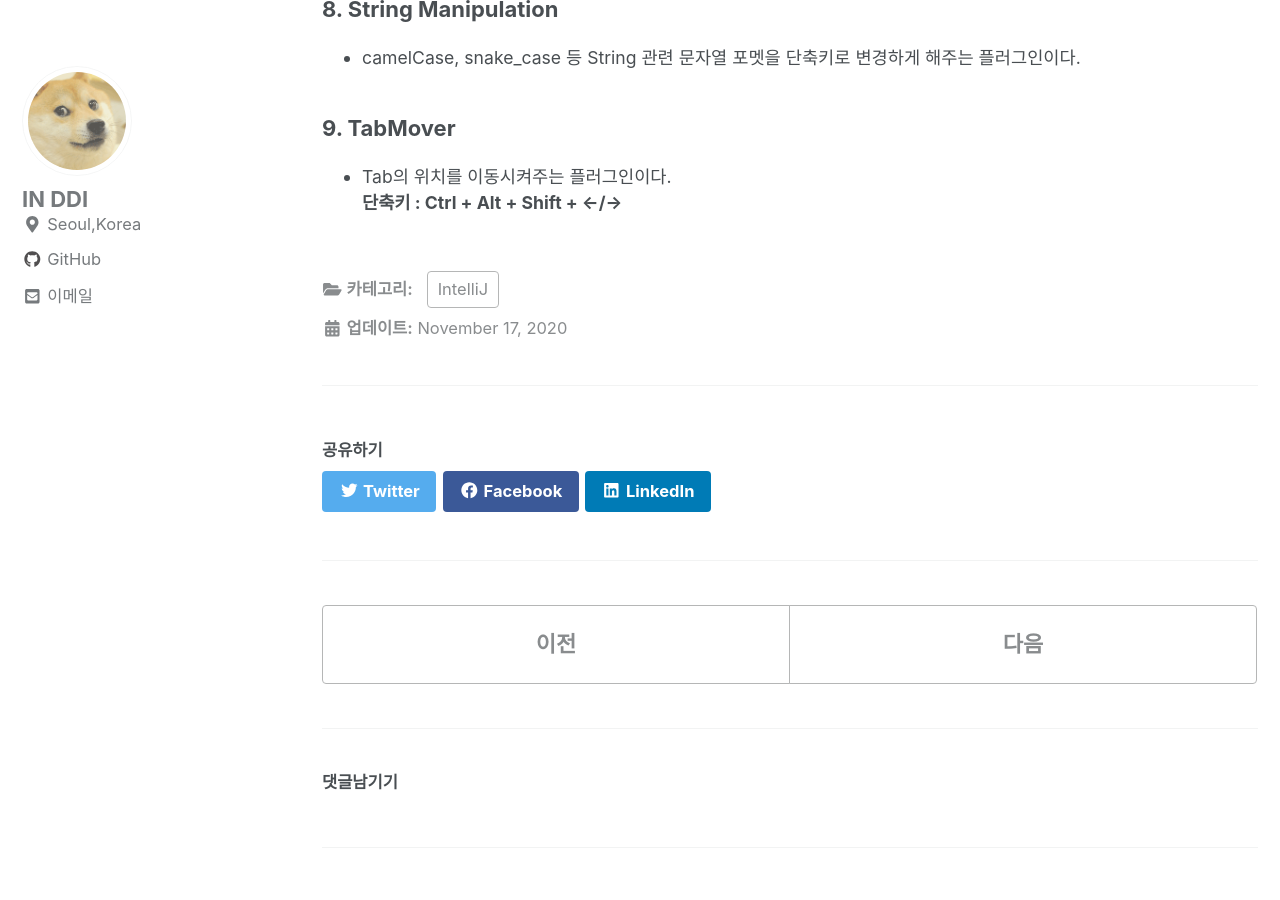
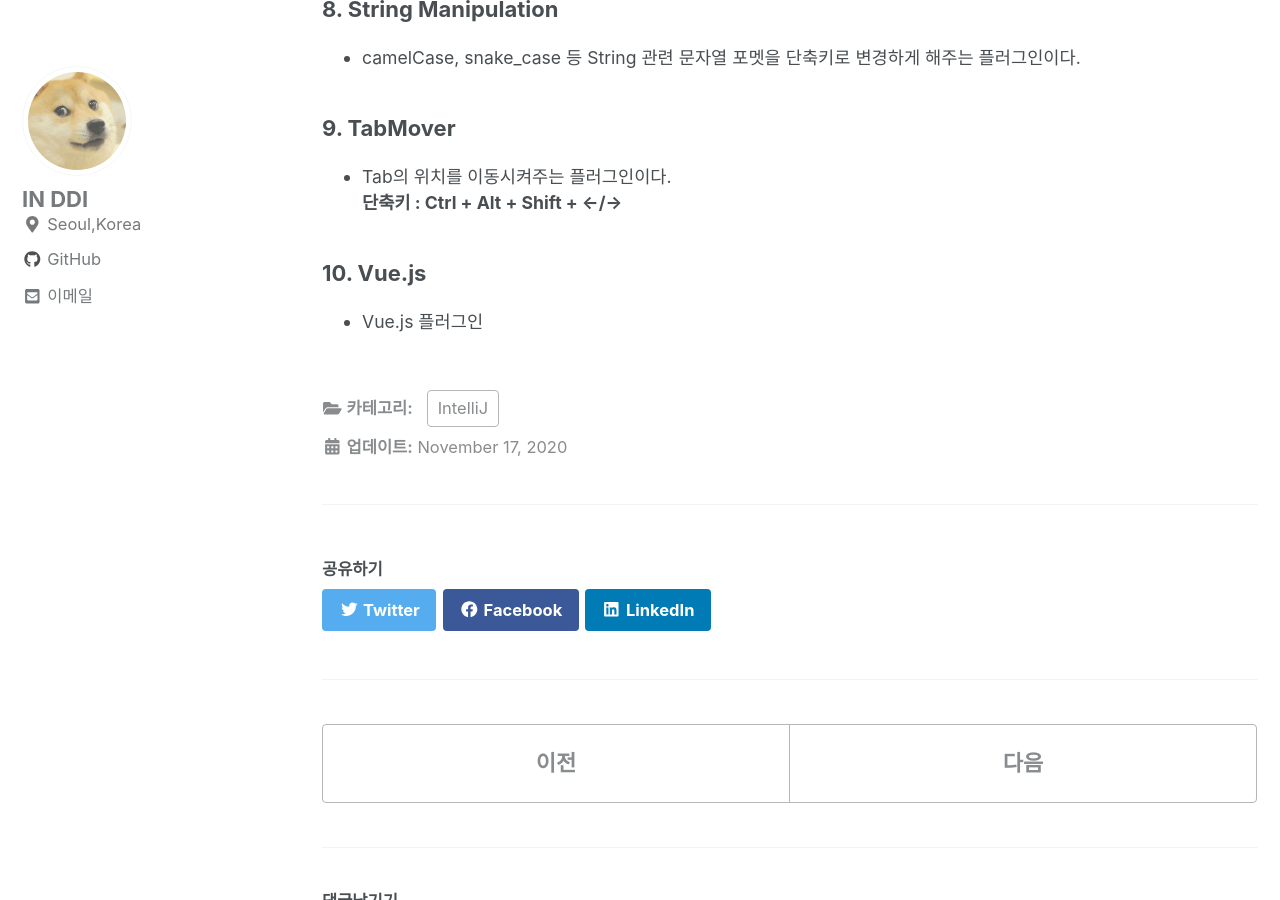
Before and after one commit to InSeok9068/inseok9068.github.io, a Jekyll site: the page built from _posts/intellij/2020-11-17-intellij-plugins.md, in a window 1280 px wide and 900 px high, scrolled down 1333 px. Built offline with Jekyll 4.4.1, drawn with Linux system fonts in a browser that asks for light colours; cached includes are drawn as plain includes; nearby versions of some CDN libraries; comment, search, counter and statistics services are not loaded.

Commit message:
vue.js 플러그인 추가

```diff
--- a/_posts/intellij/2020-11-17-intellij-plugins.md
+++ b/_posts/intellij/2020-11-17-intellij-plugins.md
@@ -49,3 +49,7 @@ categories:
 ### 9. TabMover
 
 - Tab의 위치를 이동시켜주는 플러그인이다.<br> **단축키 : Ctrl + Alt + Shift + ←/→**
+
+### 10. Vue.js
+
+- Vue.js 플러그인
```
